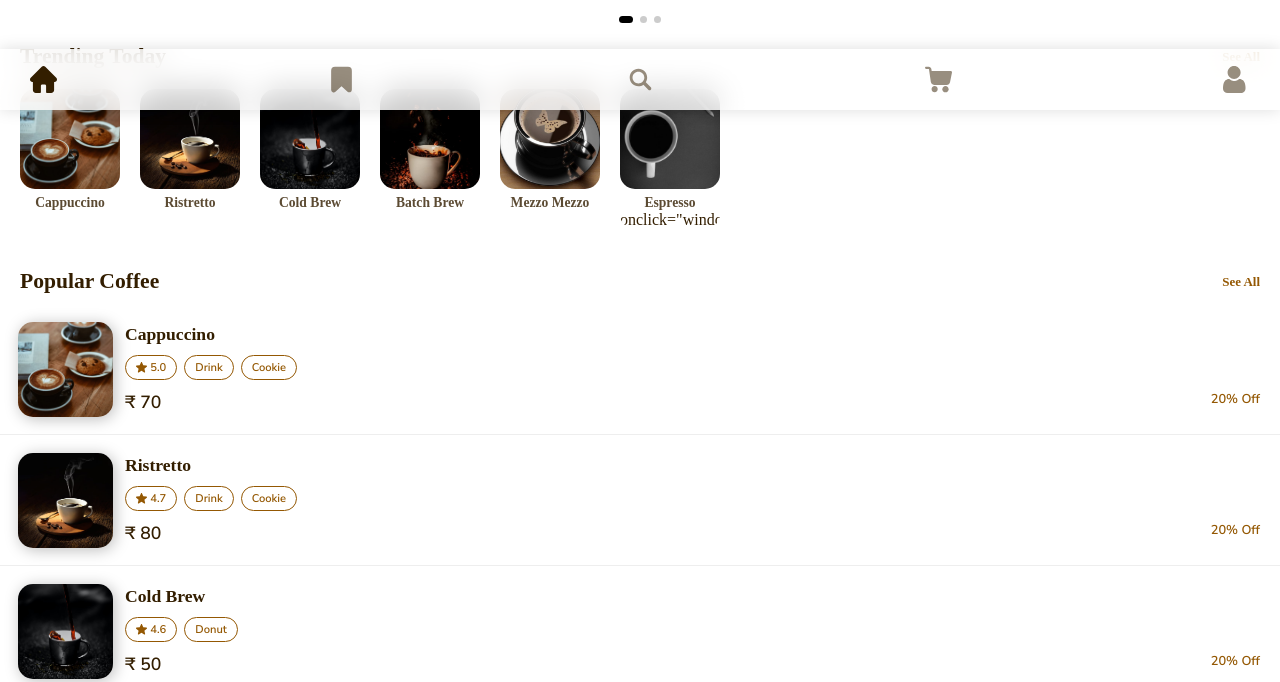
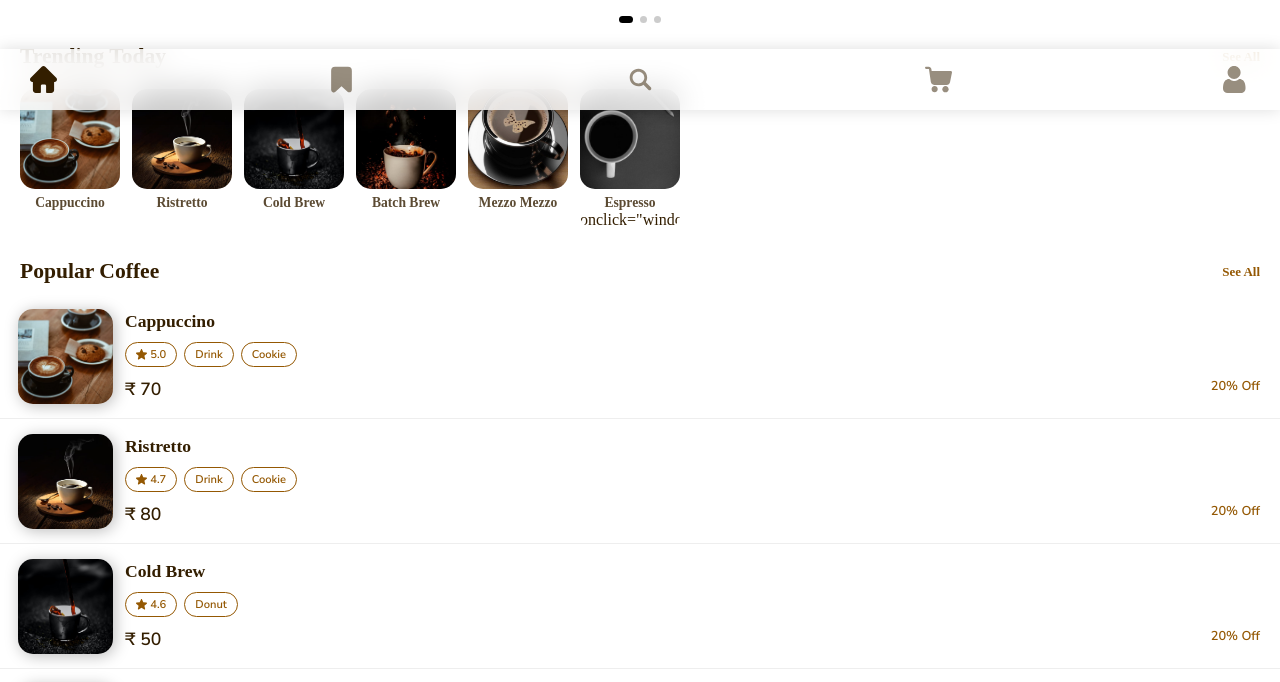
Before and after one commit to codeAbinash/coffee-shop-app-ui, a plain HTML site: page pages/home.html in a window 1280 px wide. Shown: the part 690-1372 px from the top of the page. Drawn offline with Linux system fonts and the light colour scheme; a web font is replaced by a local one.

Commit message:
Padding Fix

```diff
--- a/css/home/popular.css
+++ b/css/home/popular.css
@@ -1,5 +1,5 @@
 .popular{
-    margin-top: 40px;
+    margin-top: 30px;
     font-family: Dosis;
 }
 /* .popular .coffees{
@@ -11,7 +11,7 @@
     height: auto;
     display: flex;
     overflow: hidden;
-    padding: 15px;
+    padding: 12px 15px;
     border-bottom: 1px solid #00000011;
 }
 .popular .coffee>div{
--- a/css/home/trending.css
+++ b/css/home/trending.css
@@ -13,7 +13,7 @@
     overflow: auto;
     flex-flow: row nowrap;
     scroll-snap-type: x mandatory;
-    gap: 20px;
+    gap: 12px;
     padding-right: 20px;
     padding-left: 20px;
 }
```
